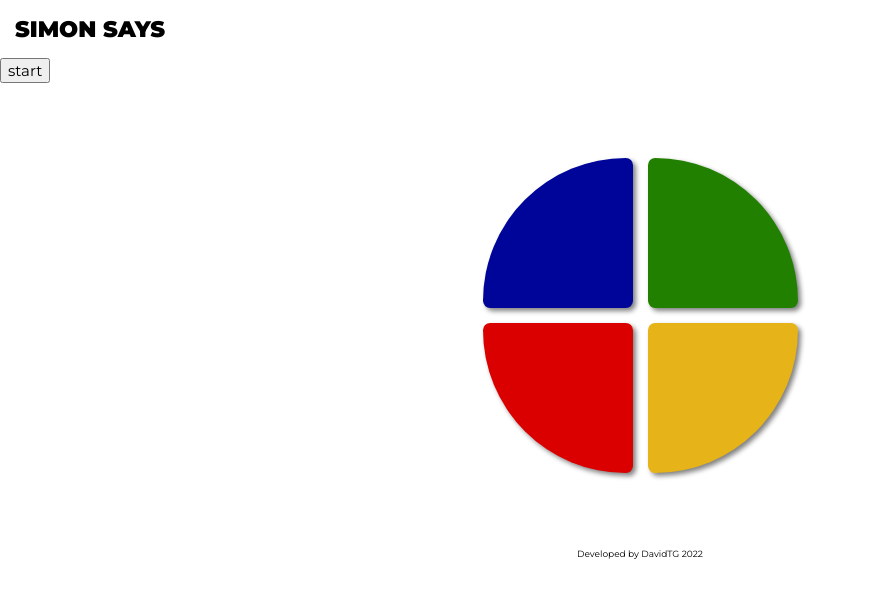
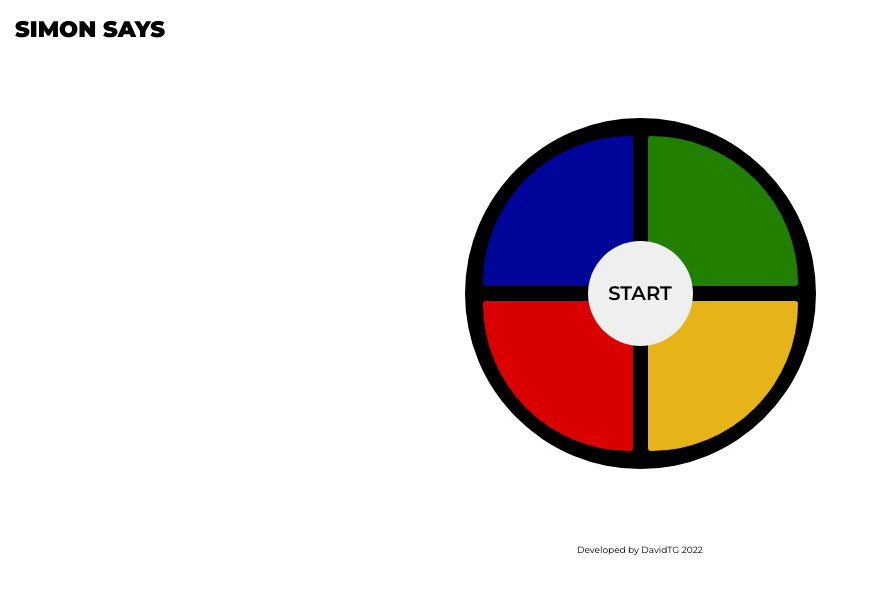
Before and after one commit to DavidTG7/simon_says_react, a React (Create React App) app: page / in a window 1280 px wide. Shown: the top 598 px of the page, without its empty margins (0-879 px from the left). Built offline with nearby package versions, Linux system fonts and the light colour scheme.

Commit message:
Update styles

```diff
--- a/src/components/Simon/SimonApp.jsx
+++ b/src/components/Simon/SimonApp.jsx
@@ -1,6 +1,6 @@
 import { useState } from "react";
 import { playSound, randomChoice } from "./helper";
-import { Button, SimonButtons, SimonMain } from "./SimonApp.styles";
+import { Button, CenterButton, CenterButtonWrapper, Level, SimonButtons, SimonMain } from "./SimonApp.styles";
 
 export const SimonApp = () => {
   const [isActiveBlue, setIsActiveBlue] = useState(false);
@@ -9,24 +9,21 @@ export const SimonApp = () => {
   const [isActiveYellow, setIsActiveYellow] = useState(false);
   const [machinePicks, setMachinePicks] = useState([]);
 
-  let level = 1;
+  let level = machinePicks.length;
 
   let myIndex = 0;
 
   const start = () => {
-    if (!machinePicks.length) {
+    setMachinePicks([]);
     const newMachinePick = randomChoice(
       setIsActiveBlue,
       setIsActiveGreen,
       setIsActiveRed,
       setIsActiveYellow
     );
-      setMachinePicks([...machinePicks, newMachinePick]);
-    } else {
-      level = 1;
-      setMachinePicks([]);
+    setMachinePicks([newMachinePick]);
+
     myIndex = 0;
-    }
   };
 
   const checkUserClick = (value) => {
@@ -45,14 +42,17 @@ export const SimonApp = () => {
         myIndex = 0;
         return;
       }
-      level += 1;
+      // level += 1;
       myIndex += 1;
     } else {
       playSound("wrong");
       setTimeout(() => {
-        alert('Wrong! Try again...')}, 300);
+        alert(`Wrong! Try again... \nFinal score = ${level - 1}`);
+      }, 300);
+      setMachinePicks([]);
     }
   };
+  console.log(level);
 
   const handleClick = (e) => {
     const value = e.target.value;
@@ -94,8 +94,16 @@ export const SimonApp = () => {
 
   return (
     <SimonMain>
-      <button onClick={start}>start</button>
-      <SimonButtons>{allButtons}</SimonButtons>
+      <SimonButtons>
+        <CenterButtonWrapper>
+        {!machinePicks.length
+          ? <CenterButton onClick={start}>START</CenterButton>
+          : <CenterButton levelTag>{level}</CenterButton>
+        }
+
+        </CenterButtonWrapper>
+        {allButtons}
+      </SimonButtons>
     </SimonMain>
   );
 };
--- a/src/components/Simon/SimonApp.styles.js
+++ b/src/components/Simon/SimonApp.styles.js
@@ -5,17 +5,28 @@ export const SimonMain = styled.main``;
 export const SimonButtons = styled.div`
   display: flex;
   flex-flow: row wrap;
-  justify-content: center;
+  justify-content: space-between;
   width: 21rem;
+  height: max-content;
   margin: 5rem auto;
-  gap: 1rem;
+  /* gap: 1rem; */
+  padding: 1.2rem;
+  background: black;
+  border-radius: 100%;
+  /* border: 1px solid black; */
 `;
+
+export const Level = styled.h2`
+  color: blue;
+  font-size: 1.5rem;
+`
 
 const colorSelector = (value) => {
   const styles = {
     blue: css`
       border-top-left-radius: 100%;
       background: ${({active}) => active? 'hsla(238, 100%, 70%, 1)' : 'hsla(238, 100%, 30%, 1)'};
+      margin-bottom: 1rem;
       &:active {
         background: hsla(238, 100%, 70%, 1);
         box-shadow: 1px 1px 2px grey;
@@ -57,8 +68,29 @@ export const Button = styled.button(({ value }) => {
     width: 10rem;
     height: 10rem;
     border: none;
-    border-radius: 0.5rem;
-    box-shadow: 3px 3px 5px grey;
+    border-radius: 0.2rem;
     ${styles}
   `;
 });
+
+export const CenterButtonWrapper = styled.div`
+  display: flex;
+  justify-content: center;
+  align-items: center;
+  width: 100%;
+`;
+
+export const CenterButton = styled.button`
+  position: absolute;
+  width: 7rem;
+  height: 7rem;
+  border-radius: 100%;
+  border: none;
+  display: flex;
+  flex-flow: column;
+  align-items: center;
+  justify-content: center;
+  margin: 50px auto -17.6rem;
+  font-weight: 600;
+  font-size: ${({levelTag}) => levelTag ? '3rem' : '1.3rem'};
+`;
```
Lines whose indentation alone changed are shown as unchanged.
